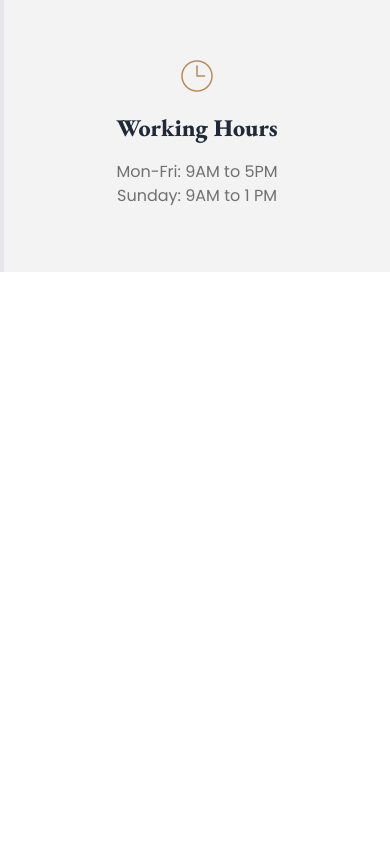
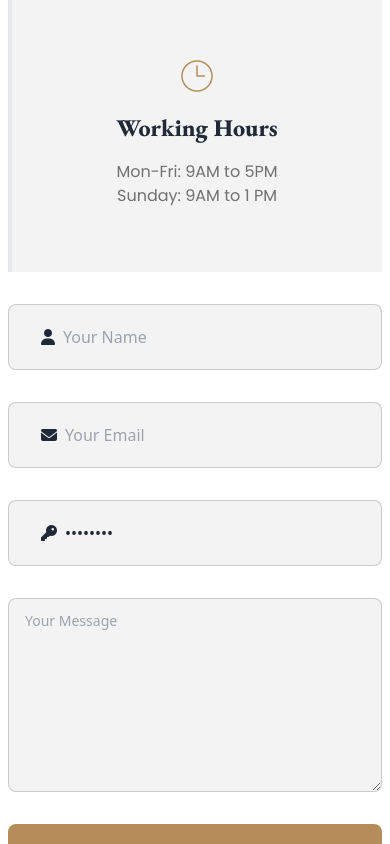
Before and after one commit to tayebidev/Legal-Solutions, a plain HTML site: page index.html in a window 390 px wide. Shown: the part 7784-8628 px from the top of the page. Before the commit the page ends 8184 px from the top, so only its background shows below. Drawn offline with nearby package versions, Linux system fonts and the light colour scheme.

Commit message:
added input section and complete full section with responsive

```diff
--- a/index.html
+++ b/index.html
@@ -433,7 +433,7 @@
       </div>
 
       <!-- cards and form -->
-      <div>
+      <div class="lg:flex gap-8 px-2">
         <!-- cards -->
         <div class="grid grid-cols-1 lg:grid-cols-2">
           <!-- address -->
@@ -494,6 +494,39 @@
         </div>
 
         <!-- form -->
+        <div class="space-y-8 lg:grow lg:pt-0 pt-8">
+          <!-- YOUR NAME -->
+          <label class="input input-bordered flex items-center gap-2 p-8 bg-[#F3F3F3]">
+            <span>
+              <i class="fa-solid fa-user"></i>
+            </span>
+            <input type="text" class="grow" placeholder="Your Name" />
+          </label>
+          <!-- EMAIL -->
+          <label class="input input-bordered flex items-center gap-2 p-8 bg-[#F3F3F3]">
+            <span>
+              <i class="fa-solid fa-envelope"></i>
+            </span>
+            <input type="text" class="grow" placeholder="Your Email" />
+          </label>
+          <!-- password -->
+          <label class="input input-bordered flex items-center gap-2 p-8 bg-[#F3F3F3]">
+            <span>
+              <i class="fa-solid fa-key"></i>
+            </span>
+            <input type="password" class="grow" value="password" />
+          </label>
+          <!-- suject -->
+          <label class="flex">
+            <textarea class="textarea textarea-bordered grow pb-32 bg-[#F3F3F3]" placeholder="Your Message"></textarea>
+          </label>
+          <!-- send message -->
+           <div class="flex">
+            <button class="rounded-lg bg-[#B68C5A] text-lg font-semibold text-white flex-grow py-5 other-font">
+              Send Message
+            </button>
+           </div>
+        </div>
 
       </div>
     </section>
```
